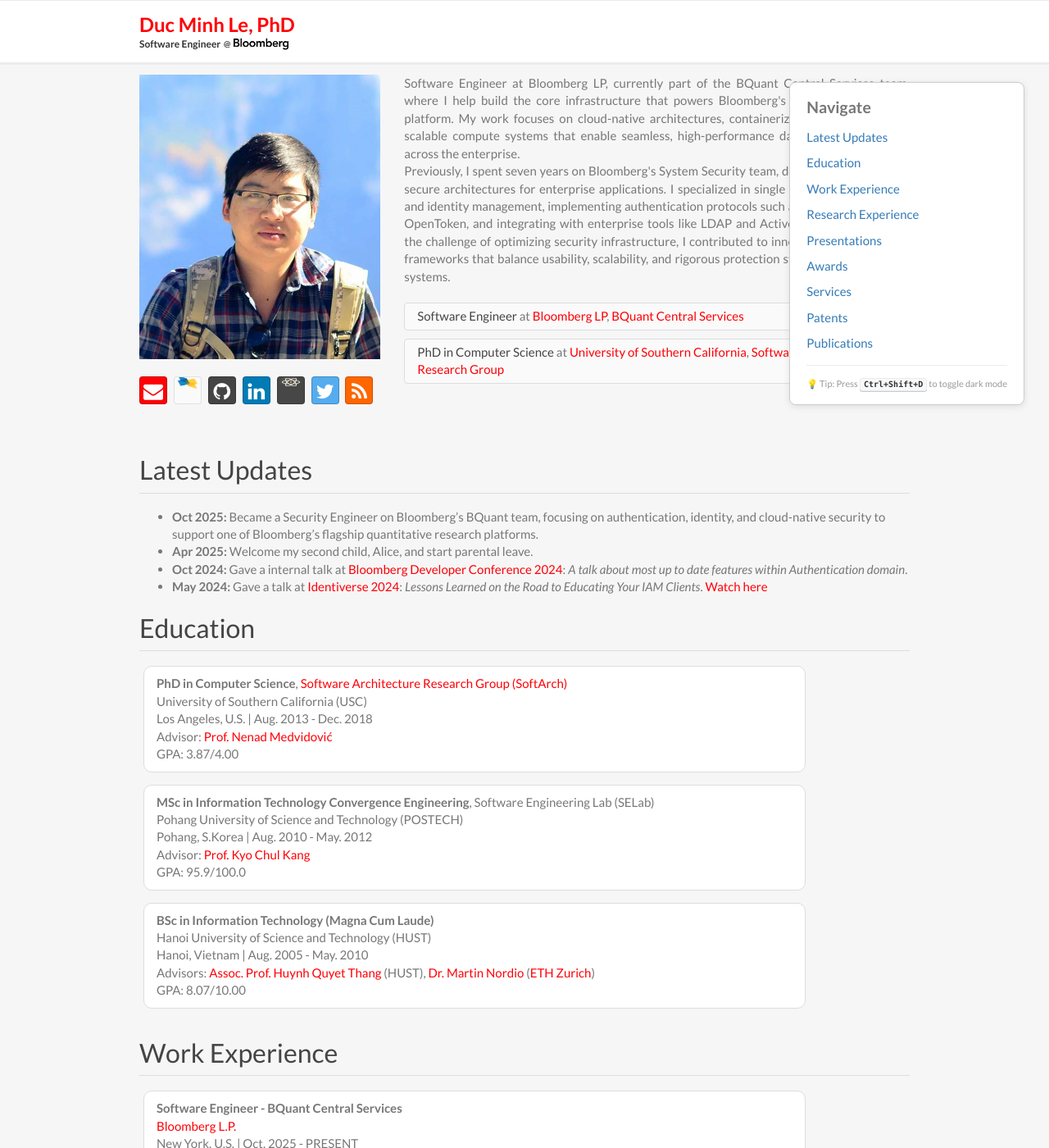
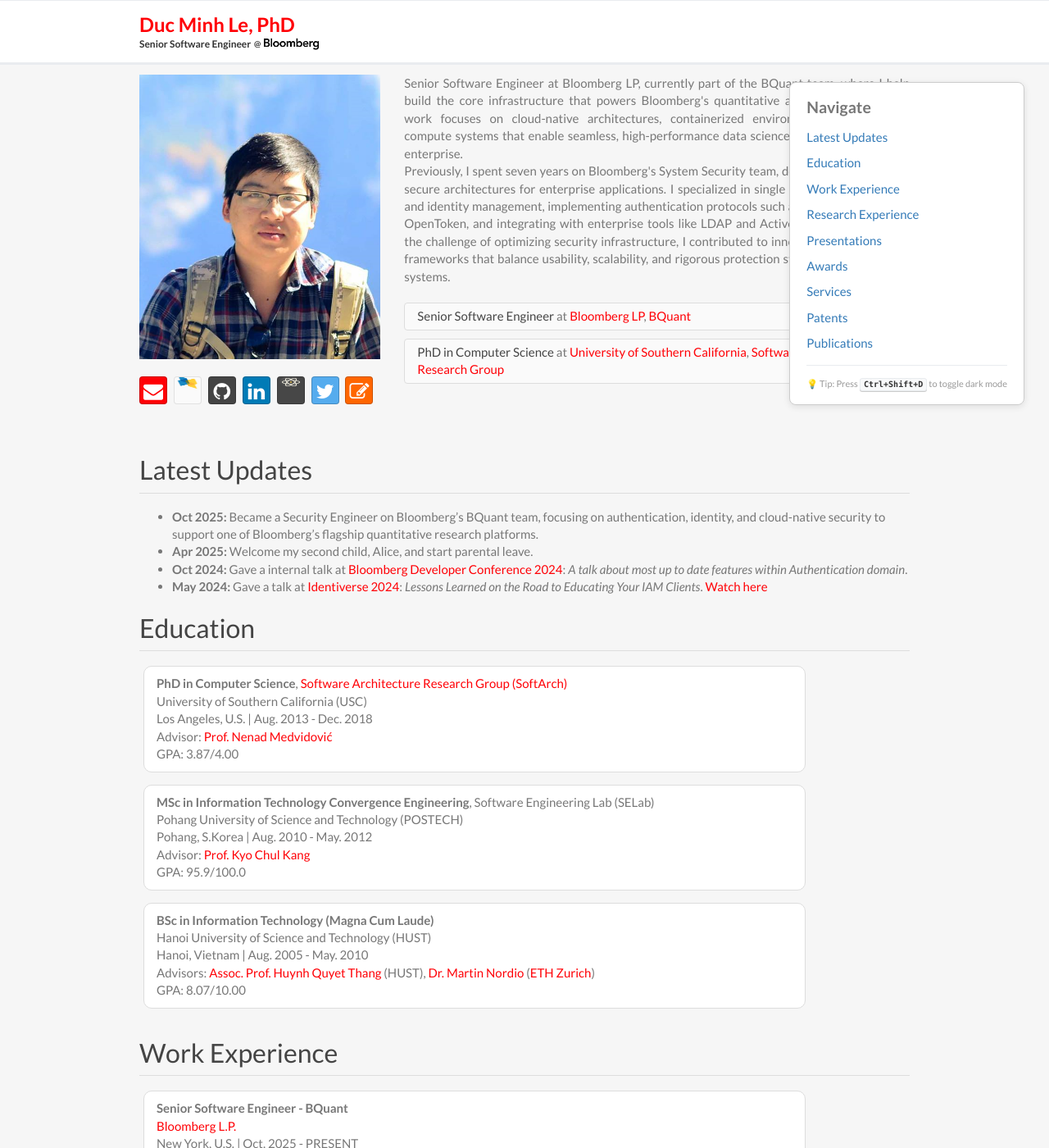
Before and after one commit to lemduc/lemduc.github.io, a Jekyll site: the page built from index.html, in a window 1280 px wide and 1400 px high. Shown: the whole window at 82% size. Built offline with Jekyll 4.4.1, drawn with Linux system fonts in a browser that asks for light colours; nearby versions of some CDN libraries; some of the changed text lies outside the part shown.

Commit message:
feat: Update Ruby version, enhance README, and improve experience section with updated job titles and descriptions

```diff
--- a/_config.yml
+++ b/_config.yml
@@ -5,7 +5,7 @@
   email: duclm.bk@gmail.com
   github:  lemduc
   twitter: lemduc
-description: "Software Engineer and Computer Science PhD specializing in software architecture, system security, and software engineering research. Currently at Bloomberg LP."
+description: "Senior Software Engineer and Computer Science PhD specializing in software architecture, system security, and software engineering research. Currently at Bloomberg LP."
 keywords: "Duc Minh Le, software engineering, software architecture, system security, research, PhD, Bloomberg, USC"
 baseurl: ""
 url: "https://lemduc.github.io"
--- a/_includes/experience.html
+++ b/_includes/experience.html
@@ -1,7 +1,7 @@
 <div class="row">
     <div class="col-pub">
         <div class="experience-html">
-            <span class="experience-title"><strong>Software Engineer - BQuant Central Services</strong></span><br>
+            <span class="experience-title"><strong>Senior Software Engineer - BQuant</strong></span><br>
             <span class="experience-org"><a href="http://www.bloomberg.com/" target="_blank">Bloomberg L.P.</a></span><br>
             <span class="experience-meta">New York, U.S. | Oct. 2025 - PRESENT</span><br>
             <ul>
@@ -15,7 +15,7 @@
 <div class="row">
     <div class="col-pub">
         <div class="experience-html">
-            <span class="experience-title"><strong>Software Engineer - System Security Team</strong></span><br>
+            <span class="experience-title"><strong>Senior Software Engineer - System Security Team</strong></span><br>
             <span class="experience-org"><a href="http://www.bloomberg.com/" target="_blank">Bloomberg L.P.</a></span><br>
             <span class="experience-meta">New York, U.S. & London, U.K. | July 2018 - Sept.2025 (7 years)</span><br>
             <ul>
--- a/_includes/head.html
+++ b/_includes/head.html
@@ -7,7 +7,7 @@
     <meta name="keywords" content="{% if page.keywords %}{{ page.keywords }}{% else %}{{ site.keywords }}{% endif %}">
     <meta name="author" content="{{ site.author.name }}">
 
-    <meta name="viewport" content="width=device-width initial-scale=1" />
+    <meta name="viewport" content="width=device-width, initial-scale=1" />
 
     <!-- RSS Feed -->
     <link rel="alternate" type="application/rss+xml" title="{{ site.title }} - RSS Feed" href="{{ site.url }}{{ site.baseurl }}/feed.xml">
@@ -27,8 +27,12 @@
     <meta property="twitter:image" content="{{ site.url }}{{ site.baseurl }}/images/lemduc.png">
     <meta property="twitter:site" content="@{{ site.author.twitter }}">
 
+    <link rel="icon" type="image/png" sizes="32x32" href="/images/favicon-32x32.png">
+    <link rel="icon" type="image/png" sizes="16x16" href="/images/favicon-16x16.png">
+    <link rel="apple-touch-icon" sizes="180x180" href="/images/apple-touch-icon.png">
+
     <link rel="stylesheet" href="/stylesheets/bootstrap.css">
-    <link rel="stylesheet" href="//maxcdn.bootstrapcdn.com/font-awesome/4.2.0/css/font-awesome.min.css">
+    <link rel="stylesheet" href="https://maxcdn.bootstrapcdn.com/font-awesome/4.7.0/css/font-awesome.min.css">
     <link rel="stylesheet" href="/stylesheets/bootstrap-social.css">
     <link rel="stylesheet" href="/stylesheets/nak.css">
     <link rel="stylesheet" href="/stylesheets/dark-mode.css">
@@ -36,7 +40,7 @@
     <!-- HTML5 Shim and Respond.js IE8 support of HTML5 elements and media queries -->
     <!-- WARNING: Respond.js doesn't work if you view the page via file:// -->
     <!--[if lt IE 9]>
-      <script src="//oss.maxcdn.com/libs/html5shiv/3.7.0/html5shiv.js"></script>
-      <script src="//oss.maxcdn.com/libs/respond.js/1.3.0/respond.min.js"></script>
+      <script src="https://oss.maxcdn.com/libs/html5shiv/3.7.0/html5shiv.js"></script>
+      <script src="https://oss.maxcdn.com/libs/respond.js/1.3.0/respond.min.js"></script>
     <![endif]-->
 </head>
--- a/_includes/header.html
+++ b/_includes/header.html
@@ -18,7 +18,7 @@
                                 <li class="social-icon"><a class="btn btn-social-icon btn-linkedin" href="https://linkedin.com/in/lemduc"><i class="fa fa-linkedin"></i></a></li>
                                 <li class="social-icon"><a class="btn btn-social-icon btn-scholar" href="http://scholar.google.com/citations?user=NckEwNMAAAAJ"><img src="/images/scholar-32.png"/></a></li>
                                 <li class="social-icon"><a class="btn btn-social-icon btn-twitter" href="https://twitter.com/lemduc"><i class="fa fa-twitter"></i></a></li>
-                                <li class="social-icon"><a class="btn btn-social-icon btn-rss" href="/feed.xml" title="RSS Feed"><i class="fa fa-rss"></i></a></li>
+                                <li class="social-icon"><a class="btn btn-social-icon btn-rss" href="https://lemduc.substack.com/" title="Substack"><i class="fa fa-pencil-square-o"></i></a></li>
                             </ul>
                         </div>
                     </div>
@@ -27,7 +27,7 @@
                     <div class="row">
                         <div class="col-sm-12">
                             <p>
-                                Software Engineer at Bloomberg LP, currently part of the BQuant Central Services team, where I help build the core infrastructure that powers Bloomberg's quantitative analytics platform. My work focuses on cloud-native architectures, containerized environments, and scalable compute systems that enable seamless, high-performance data science workflows across the enterprise.
+                                Senior Software Engineer at Bloomberg LP, currently part of the BQuant team, where I help build the core infrastructure that powers Bloomberg's quantitative analytics platform. My work focuses on cloud-native architectures, containerized environments, and scalable compute systems that enable seamless, high-performance data science workflows across the enterprise.
                             </p>
                             <p>
                                 Previously, I spent seven years on Bloomberg's System Security team, developing scalable and secure architectures for enterprise applications. I specialized in single sign-on (SSO) systems and identity management, implementing authentication protocols such as SAML, OAuth2, and OpenToken, and integrating with enterprise tools like LDAP and Active Directory. Driven by the challenge of optimizing security infrastructure, I contributed to innovative authentication frameworks that balance usability, scalability, and rigorous protection standards across global systems.
@@ -43,11 +43,11 @@
                             <div>&nbsp;</div>
                             <ul class="list-group">
                                 <li class="list-group-item">
-                                    <span class="list-group-item-heading">Software Engineer</span>
+                                    <span class="list-group-item-heading">Senior Software Engineer</span>
                                     <span class="list-group-item-text">
                                         at
                                         <a href="https://www.bloomberg.com">Bloomberg LP</a>,
-                                        <a href="https://www.bloomberg.com">BQuant Central Services</a>
+                                        <a href="https://www.bloomberg.com/professional/products/bquant/">BQuant</a>
                                     </span>
                                 </li>
                             </ul>
--- a/_includes/nav.html
+++ b/_includes/nav.html
@@ -4,7 +4,7 @@
             <div class="navbar-brand">
                 <span class="navbar-brand-name">{{site.title}}</span>
                 <div class="navbar-brand-info">
-                    <span class="navbar-brand-title">Software Engineer</span>
+                    <span class="navbar-brand-title">Senior Software Engineer</span>
                     <span class="navbar-brand-at">@</span>
                     <img class="navbar-brand-abb" src="/images/bloomberg.png" height="15px"/>
                 </div>
--- a/_layouts/default.html
+++ b/_layouts/default.html
@@ -10,8 +10,8 @@
         {{ content }}
     </div>
     {% include footer.html %}
-    <script src="//ajax.googleapis.com/ajax/libs/jquery/1.11.1/jquery.min.js"></script>
-    <script src="//maxcdn.bootstrapcdn.com/bootstrap/3.2.0/js/bootstrap.min.js"></script>
+    <script src="https://ajax.googleapis.com/ajax/libs/jquery/3.7.1/jquery.min.js"></script>
+    <script src="https://maxcdn.bootstrapcdn.com/bootstrap/3.4.1/js/bootstrap.min.js"></script>
     <script>
         function toggleBibTeX(btn) {
             $(btn).closest(".col-pub").find('.pub-bibtex').toggleClass("hidden");
```
Also changed, not shown: other parts of _layouts/default.html (+1 -9 lines), README.md, images/apple-touch-icon.png (added), images/favicon-16x16.png (added), images/favicon-32x32.png (added), 1 other file.
